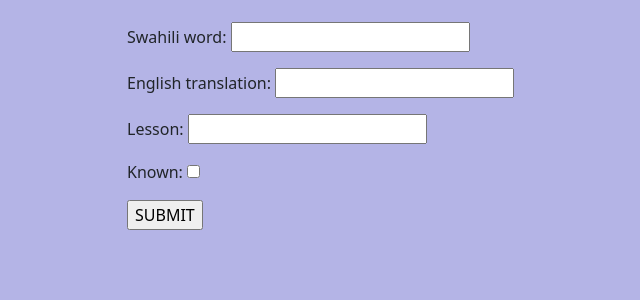
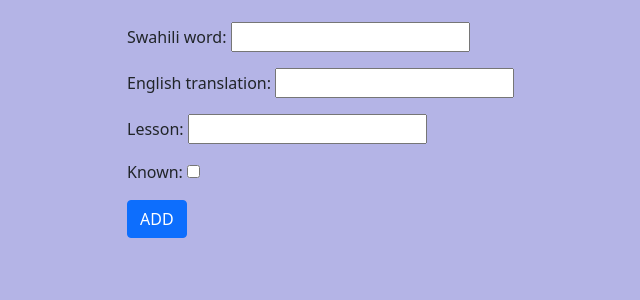
Before and after one commit to Qasper1974/swahili-english-vocab-tool, a Django app: page /create_word/ in a window 1280 px wide. Shown: the part 188-488 px from the top of the page, without its empty margins (335-975 px from the left). Run offline with Django 3.2, Linux system fonts and the light colour scheme.

Commit message:
change look of button

```diff
--- a/app/templates/home.html
+++ b/app/templates/home.html
@@ -14,7 +14,7 @@
     </style>
 </head>
 <body>
-   <nav class="navbar navbar-expand-lg navbar-light bg-light">
+   <nav class="navbar navbar-expand-lg navbar-light bg-light sticky-top">
     <div class="container-fluid">
       <a class="navbar-brand" href="{% url 'home' %}"><h3>SWAHILI DICTIONARY</h3></a>
       <div >
--- a/app/templates/vocab_form.html
+++ b/app/templates/vocab_form.html
@@ -16,7 +16,7 @@
             <form method="POST" action="{% url 'create_word' %}">
                 {% csrf_token %}
                 {{form.as_p}}
-                <input type="submit" value="SUBMIT">
+                <input class="btn btn-primary" type="submit" value="ADD">
                  </form>
         </div>
     </div>
```
